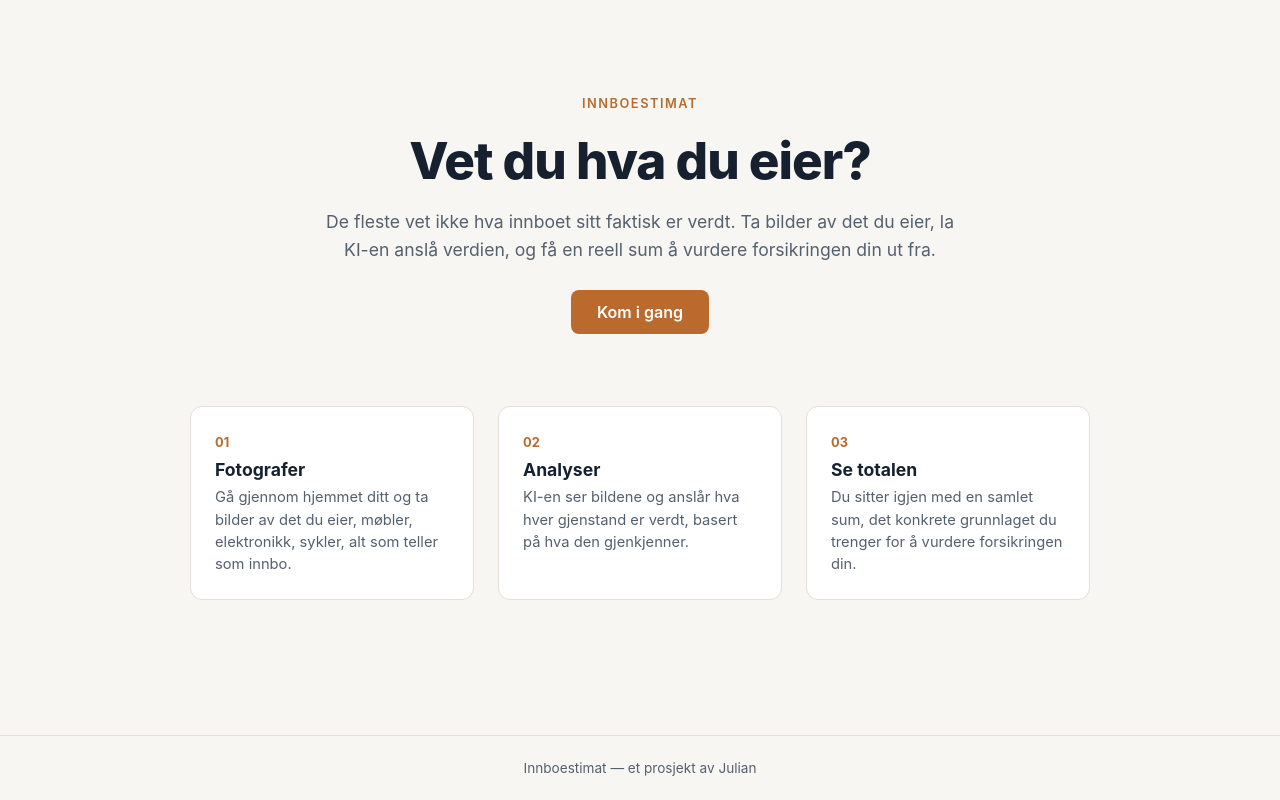
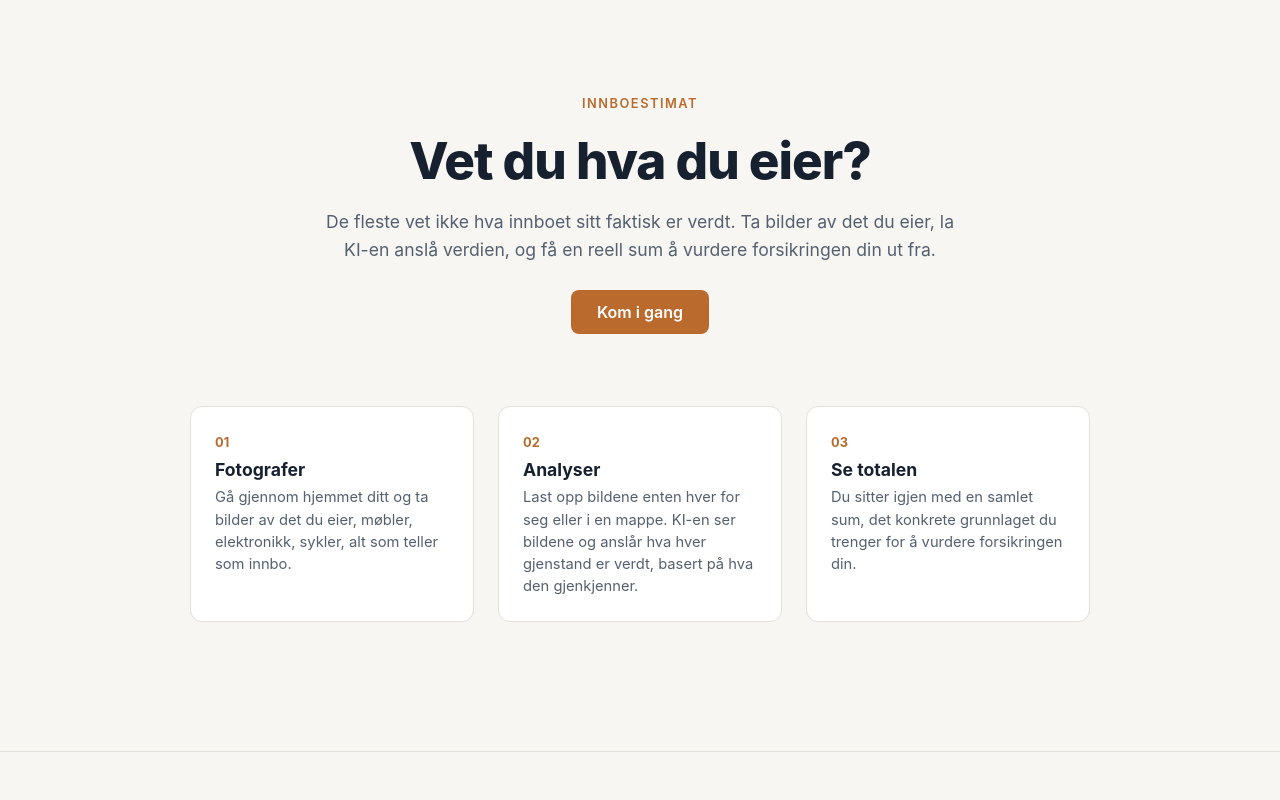
Before and after one commit to jlrsource/Innboforsikrings_estimat, a Next.js app in the folder apps/web/: page / in a window 1280 px wide. Built offline with nearby package versions, Linux system fonts and the light colour scheme.

Commit message:
feat: update step description for clarity and remove footer text

```diff
--- a/apps/web/app/page.tsx
+++ b/apps/web/app/page.tsx
@@ -9,7 +9,7 @@ const STEPS = [
   },
   {
     title: "Analyser",
-    body: "KI-en ser bildene og anslår hva hver gjenstand er verdt, basert på hva den gjenkjenner.",
+    body: "Last opp bildene enten hver for seg eller i en mappe. KI-en ser bildene og anslår hva hver gjenstand er verdt, basert på hva den gjenkjenner.",
   },
   {
     title: "Se totalen",
@@ -46,7 +46,7 @@ export default function Home() {
       </main>
 
       <footer className={styles.footer}>
-        <p>Innboestimat — et prosjekt av Julian</p>
+        <p></p>
       </footer>
     </div>
   );
```
